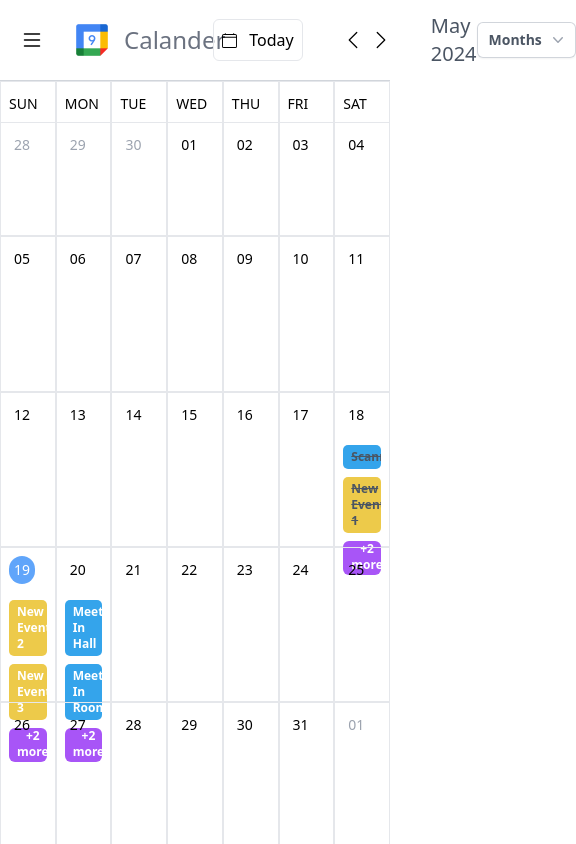
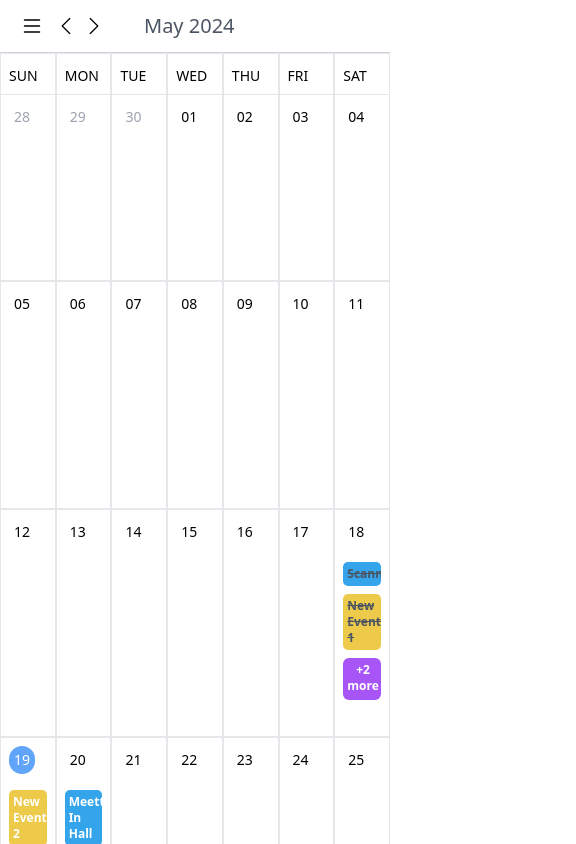
Before and after one commit to BHARATHI-GIT-HUB/survey-sparrow-event-calander, a React (Vite) app: page / in a window 390 px wide. Shown: the top 844 px of the page, 576 px wide, since content can reach past the window. Built offline with nearby package versions, Linux system fonts and the light colour scheme.

Commit message:
made reponsive

```diff
--- a/src/components/Calander/Day.jsx
+++ b/src/components/Calander/Day.jsx
@@ -50,7 +50,7 @@ export function Day({ day, rowIndex }) {
           events.slice(0, 2).map((e, i) => (
             <div
               key={i}
-              className={`mx-2 px-2 py-1 text-white rounded-[5px] overflow-hidden ${
+              className={`mx-2 p-1 md:px-2  text-white rounded-[5px] overflow-hidden ${
                 eventTypeColors[e.type] || "bg-gray-400"
               }`}
             >
@@ -72,7 +72,7 @@ export function Day({ day, rowIndex }) {
             day={day}
           />
           <div
-            className={`mx-2 px-2 rounded-md overflow-hidden cursor-pointer bg-purple-500 `}
+            className={`mx-2 mb-1 p-1 md:px-2 rounded-md overflow-hidden cursor-pointer bg-purple-500 `}
             onClick={() => {
               setIsModalOpen(true);
             }}
--- a/src/components/Calander/Month.jsx
+++ b/src/components/Calander/Month.jsx
@@ -7,7 +7,7 @@ export function Month({ month }) {
     <div
       style={{
         minHeight: "calc(100vh - 8vh)",
-        maxHeight: "calc(100vh - 8vh)",
+        // maxHeight: "calc(100vh - 8vh)",
       }}
       className="flex-1 grid grid-cols-7 grid-rows-5 w-full"
     >
--- a/src/components/Header.jsx
+++ b/src/components/Header.jsx
@@ -44,12 +44,12 @@ export default function Header({ isSlider, setIsSlider }) {
               />
             </svg>
           </button>
-          <div className="flex items-center gap-3 mx-4">
+          <div className="hidden md:flex items-center gap-3 mx-4">
             <img src={logo} alt="logo" className="w-10 h-10" />
             <h3 className="text-2xl font-light text-gray-500">Calander</h3>
           </div>
           <div className="flex items-center gap-10 ">
-            <button className="border flex gap-3 items-center rounded-md border-gray-200 p-2">
+            <button className="border hidden md:flex gap-3 items-center rounded-md border-gray-200 p-2">
               <svg
                 xmlns="http://www.w3.org/2000/svg"
                 width="15"
@@ -113,7 +113,7 @@ export default function Header({ isSlider, setIsSlider }) {
         <div className="relative inline-block text-left">
           <div>
             <button
-              className="inline-flex w-full justify-center gap-x-1.5 rounded-md  px-3 py-2 text-sm font-semibold text-gray-600 shadow-sm ring-1 ring-inset ring-gray-300 hover:bg-gray-50"
+              className=" hidden md:flex  w-full justify-center gap-x-1.5 rounded-md  px-3 py-2 text-sm font-semibold text-gray-600 shadow-sm ring-1 ring-inset ring-gray-300 hover:bg-gray-50"
               onClick={() => setIsdropdown(!isDropdown)}
             >
               Months
--- a/src/components/SideBar.jsx
+++ b/src/components/SideBar.jsx
@@ -10,7 +10,7 @@ export default function Sidebar({ isSlider, setIsSlider }) {
         minHeight: "calc(100vh - 8vh)",
         maxHeight: "calc(100vh - 8vh)",
       }}
-      className="flex flex-col gap-y-10 p-3 border-r min-w-1/6 border-gray-500"
+      className="hidden md:flex flex-col gap-y-10 p-3 border-r min-w-1/6 border-gray-500"
     >
       <CreateEventButton />
       <SmallCalander />
```
